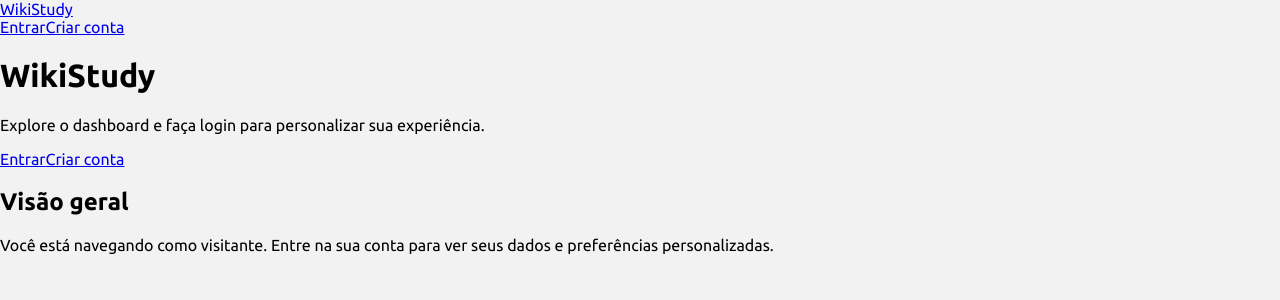
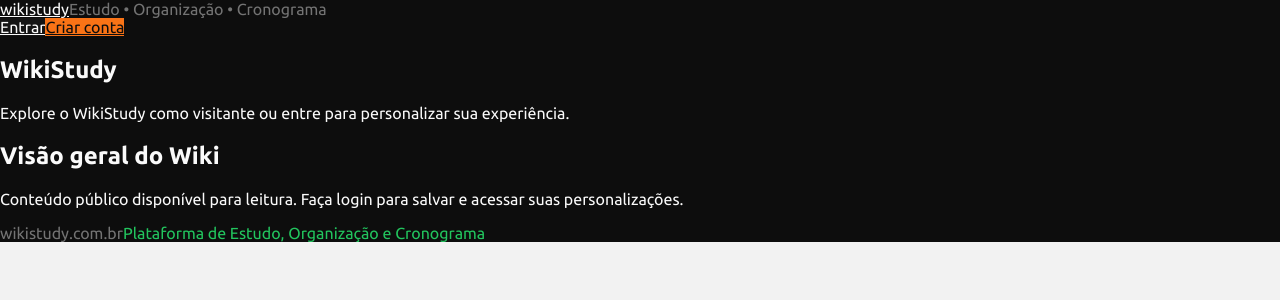
Before and after one commit to renribsilva/wikistudy, a Next.js app: page /dashboard in a window 1280 px wide. Shown: the top 300 px of the page. Built offline with nearby package versions, Linux system fonts and the light colour scheme; no server answers.

Commit message:
arquivos modificados

```diff
--- a/src/app/dashboard/layout.tsx
+++ b/src/app/dashboard/layout.tsx
@@ -1,6 +1,19 @@
 import Link from "next/link";
 import { getOptionalUser } from "@/app/identity/authorization/dal";
 import { logout } from "@/app/identity/session/session";
+
+const WIKI_PALETTE = {
+  bg: "#0d0d0d",
+  surface: "#141414",
+  border: "#262626",
+  textPrimary: "#fafafa",
+  textSecondary: "#a3a3a3",
+  textMuted: "#737373",
+  orange: "#f97316",
+  purple: "#8b5cf6",
+  blue: "#3284eb",
+  green: "#22c55e",
+};
 
 export default async function DashboardLayout({
   children,
@@ -10,35 +23,114 @@ export default async function DashboardLayout({
   const user = await getOptionalUser();
 
   return (
-    <div className="min-h-screen flex flex-col">
-      <header className="border-b px-6 py-3 flex items-center justify-between">
-        <nav className="flex items-center gap-4">
-          <Link href="/dashboard" className="font-semibold">
-            WikiStudy
+    <div
+      className="min-h-screen flex flex-col relative"
+      style={{
+        backgroundColor: WIKI_PALETTE.bg,
+        color: WIKI_PALETTE.textPrimary,
+      }}
+    >
+      {/* Faixa lateral */}
+      <div
+        aria-hidden="true"
+        className="fixed top-0 left-0 w-1.5 h-full z-30 flex flex-col"
+      >
+        <div
+          className="flex-1"
+          style={{ backgroundColor: WIKI_PALETTE.orange }}
+        />
+        <div
+          className="flex-1"
+          style={{ backgroundColor: WIKI_PALETTE.purple }}
+        />
+        <div
+          className="flex-1"
+          style={{ backgroundColor: WIKI_PALETTE.blue }}
+        />
+      </div>
+
+      <header
+        className="sticky top-0 z-20 backdrop-blur-sm pl-7 pr-6 py-3.5 flex items-center justify-between border-b"
+        style={{
+          backgroundColor: "rgba(13, 13, 13, 0.95)",
+          borderColor: WIKI_PALETTE.border,
+        }}
+      >
+        <div className="flex items-center gap-6">
+          <Link
+            href="/dashboard"
+            className="flex items-center gap-2.5 font-black tracking-tighter text-lg"
+            style={{ color: WIKI_PALETTE.textPrimary }}
+          >
+            <span className="inline-flex items-center gap-1">
+              <span
+                className="inline-block w-2 h-2"
+                style={{ backgroundColor: WIKI_PALETTE.orange }}
+              />
+              <span
+                className="inline-block w-2 h-2"
+                style={{ backgroundColor: WIKI_PALETTE.purple }}
+              />
+              <span
+                className="inline-block w-2 h-2"
+                style={{ backgroundColor: WIKI_PALETTE.green }}
+              />
+            </span>
+            <span>wikistudy</span>
           </Link>
-        </nav>
+
+          <span
+            className="hidden sm:inline-block text-[11px] font-bold uppercase tracking-[0.22em]"
+            style={{ color: WIKI_PALETTE.textMuted }}
+          >
+            Estudo • Organização • Cronograma
+          </span>
+        </div>
 
         <div className="flex items-center gap-3">
           {user ? (
+            <>
+              <span
+                className="hidden md:inline text-xs"
+                style={{ color: WIKI_PALETTE.textSecondary }}
+              >
+                {user.name}
+              </span>
+
               <form action={logout}>
                 <button
                   type="submit"
-                className="text-sm px-3 py-1.5 rounded border hover:bg-neutral-100 cursor-pointer"
+                  className="text-xs font-bold uppercase tracking-[0.14em] px-3.5 py-2 border transition cursor-pointer"
+                  style={{
+                    backgroundColor: WIKI_PALETTE.surface,
+                    borderColor: WIKI_PALETTE.border,
+                    color: WIKI_PALETTE.textPrimary,
+                  }}
                 >
                   Sair
                 </button>
               </form>
+            </>
           ) : (
             <>
               <Link
                 href="/login"
-                className="text-sm px-3 py-1.5 rounded border hover:bg-neutral-100"
+                className="text-xs font-bold uppercase tracking-[0.14em] px-3.5 py-2 border transition"
+                style={{
+                  backgroundColor: WIKI_PALETTE.surface,
+                  borderColor: WIKI_PALETTE.border,
+                  color: WIKI_PALETTE.textPrimary,
+                }}
               >
                 Entrar
               </Link>
               <Link
                 href="/signup"
-                className="text-sm px-3 py-1.5 rounded border hover:bg-neutral-100"
+                className="text-xs font-bold uppercase tracking-[0.14em] px-3.5 py-2 transition"
+                style={{
+                  backgroundColor: WIKI_PALETTE.orange,
+                  color: WIKI_PALETTE.bg,
+                }}
               >
                 Criar conta
               </Link>
@@ -47,7 +139,25 @@ export default async function DashboardLayout({
         </div>
       </header>
 
-      <main className="flex-1 p-6">{children}</main>
+      <main className="flex-1 pl-7 pr-6 py-8">{children}</main>
+
+      <footer
+        className="pl-7 pr-6 py-4 border-t flex items-center justify-between text-xs"
+        style={{
+          borderColor: WIKI_PALETTE.border,
+          color: WIKI_PALETTE.textMuted,
+        }}
+      >
+        <span className="uppercase tracking-[0.14em] font-semibold">
+          wikistudy.com.br
+        </span>
+        <span
+          className="uppercase tracking-[0.14em] font-bold"
+          style={{ color: WIKI_PALETTE.green }}
+        >
+          Plataforma de Estudo, Organização e Cronograma
+        </span>
+      </footer>
     </div>
   );
 }
--- a/src/app/dashboard/page.tsx
+++ b/src/app/dashboard/page.tsx
@@ -1,66 +1,34 @@
-import Link from "next/link";
 import { getOptionalUser } from "@/app/identity/authorization/dal";
-import { logout } from "@/app/identity/session/session";
 
 export default async function DashboardPage() {
   const user = await getOptionalUser();
 
   return (
-    <main className="max-w-3xl mx-auto p-6 space-y-6">
-      <header className="flex items-center justify-between border-b pb-4">
-        <div>
-          <h1 className="text-2xl font-semibold">WikiStudy</h1>
-          <p className="text-sm text-gray-600">
-            {user
-              ? `Bem-vindo de volta, ${user.name}!`
-              : "Explore o dashboard e faça login para personalizar sua experiência."}
-          </p>
-        </div>
-
-        <div className="flex items-center gap-3">
-          {user ? (
-            <form action={logout}>
-              <button
-                type="submit"
-                className="border rounded px-3 py-1.5 text-sm font-medium"
-              >
-                Sair
-              </button>
-            </form>
-          ) : (
-            <>
-              <Link
-                href="/login"
-                className="border rounded px-3 py-1.5 text-sm font-medium"
-              >
-                Entrar
-              </Link>
-              <Link
-                href="/signup"
-                className="border rounded px-3 py-1.5 text-sm font-medium"
-              >
-                Criar conta
-              </Link>
-            </>
-          )}
-        </div>
-      </header>
+    <section className="max-w-3xl mx-auto space-y-6">
+      <div>
+        <h1 className="text-2xl font-semibold">WikiStudy</h1>
+        <p className="text-sm text-gray-600">
+          {user
+            ? `Bem-vindo de volta, ${user.name}!`
+            : "Explore o WikiStudy como visitante ou entre para personalizar sua experiência."}
+        </p>
+      </div>
 
       {user ? (
-        <section className="border rounded p-4 space-y-2">
+        <div className="border rounded p-4 space-y-2">
           <h2 className="text-lg font-medium">Seu espaço personalizado</h2>
           <p className="text-sm">Nome: {user.name}</p>
           {user.email && <p className="text-sm">E-mail: {user.email}</p>}
-        </section>
+        </div>
       ) : (
-        <section className="border rounded p-4 space-y-2">
-          <h2 className="text-lg font-medium">Visão geral</h2>
+        <div className="border rounded p-4 space-y-2">
+          <h2 className="text-lg font-medium">Visão geral do Wiki</h2>
           <p className="text-sm text-gray-600">
-            Você está navegando como visitante. Entre na sua conta para ver seus
-            dados e preferências personalizadas.
+            Conteúdo público disponível para leitura. Faça login para salvar e
+            acessar suas personalizações.
           </p>
-        </section>
+        </div>
       )}
-    </main>
+    </section>
   );
 }
--- a/src/app/identity/authorization/dal.ts
+++ b/src/app/identity/authorization/dal.ts
@@ -21,7 +21,7 @@ export const verifySession = cache(async () => {
   const session = await decrypt(cookie);
 
   if (!session?.userId) {
-    redirect("/login");
+    redirect("/");
   }
 
   return { isAuth: true, userId: String(session.userId) };
--- a/src/app/identity/session/session.ts
+++ b/src/app/identity/session/session.ts
@@ -1,5 +1,3 @@
-"use server";
-
 import "server-only";
 import { SignJWT, jwtVerify } from "jose";
 import { cookies } from "next/headers";
@@ -126,5 +124,5 @@ export async function deleteSession() {
  */
 export async function logout() {
   await deleteSession();
-  redirect("/login");
+  redirect("/");
 }
```
Also changed, not shown: src/app/identity/authorization/dto.ts (+3 -33 lines). Lines whose indentation alone changed are shown as unchanged.
